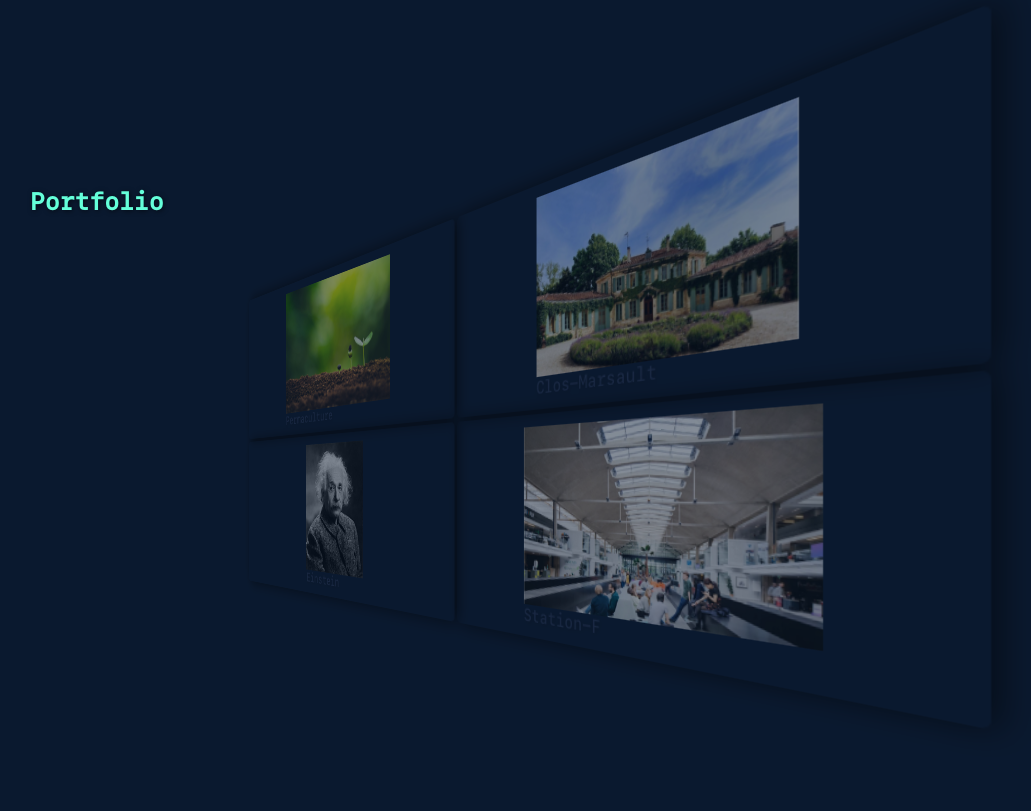
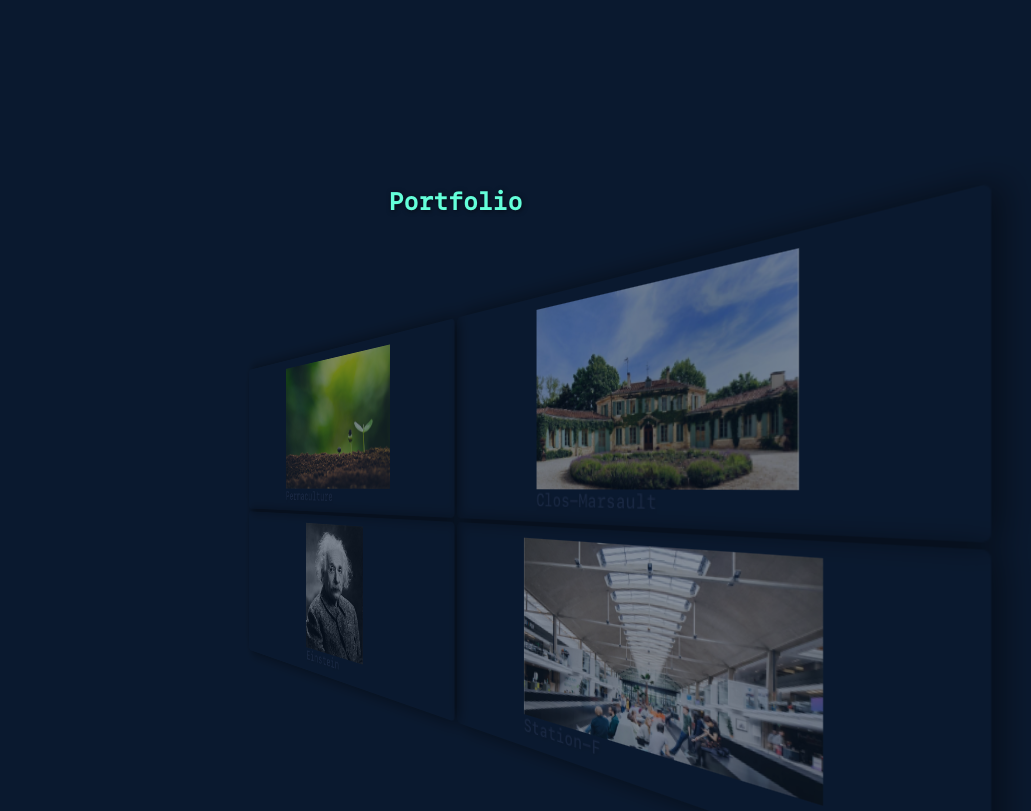
Before and after one commit to junta9/projet-porfolio, a plain HTML site: page index.html in a window 1280 px wide. Shown: the part 1513-2324 px from the top of the page, without its empty margins (160-1191 px from the left). Before the commit the page ends 2300 px from the top, so only its background shows below. Drawn offline with Linux system fonts and the light colour scheme.

Commit message:
Update style.css

```diff
--- a/style.css
+++ b/style.css
@@ -281,12 +281,14 @@ header nav {
   height: 600px;
   width: 95%;
   perspective: 50rem;
+  /* display: flex;
+  flex-direction: column; */
 }
 #portfolio h2 {
+  text-align: center;
+  margin-bottom: 100px;
   color: #64ffda;
   width: auto;
-  margin: 0 0 0 20px;
-  padding: 0 0 0 20px;
   text-shadow: 1px 1px 5px rgba(0, 0, 0, 0.586);
 }
 .projets {
```
